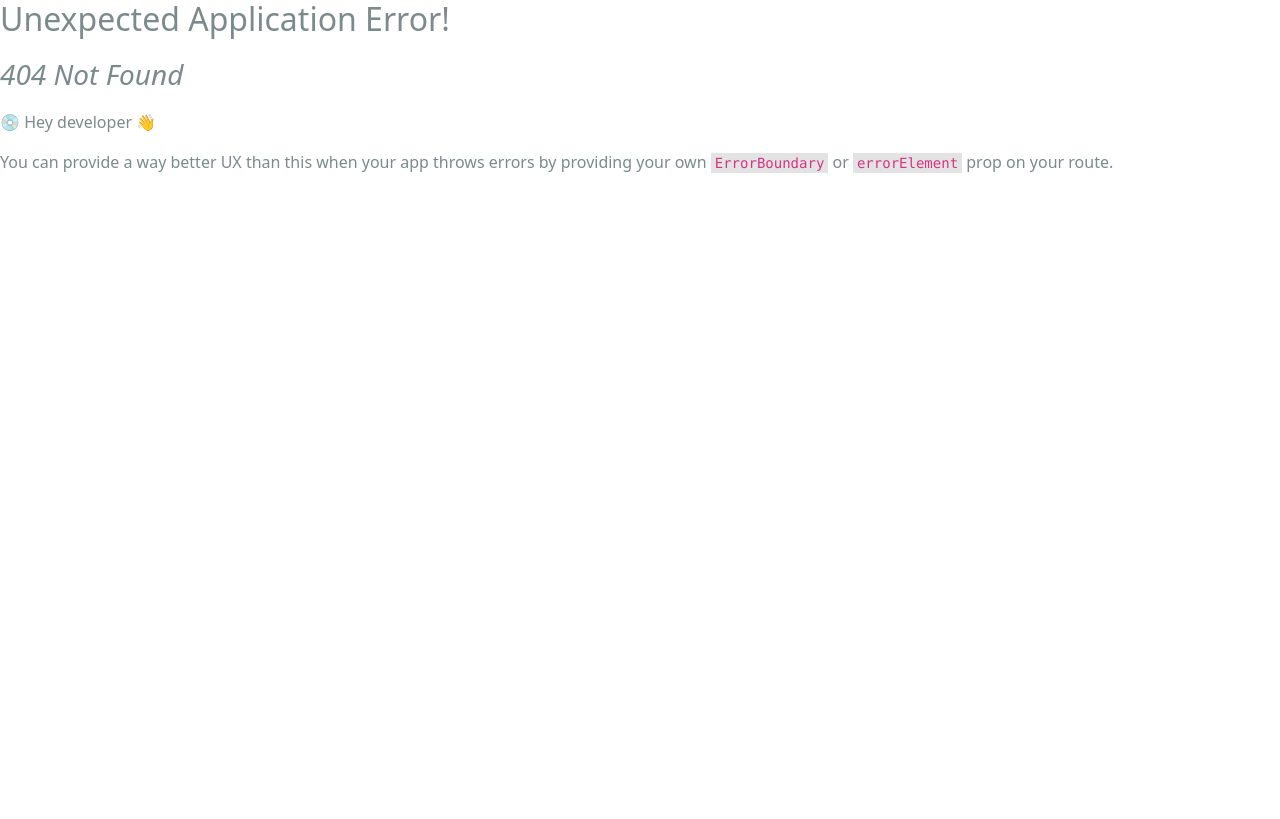
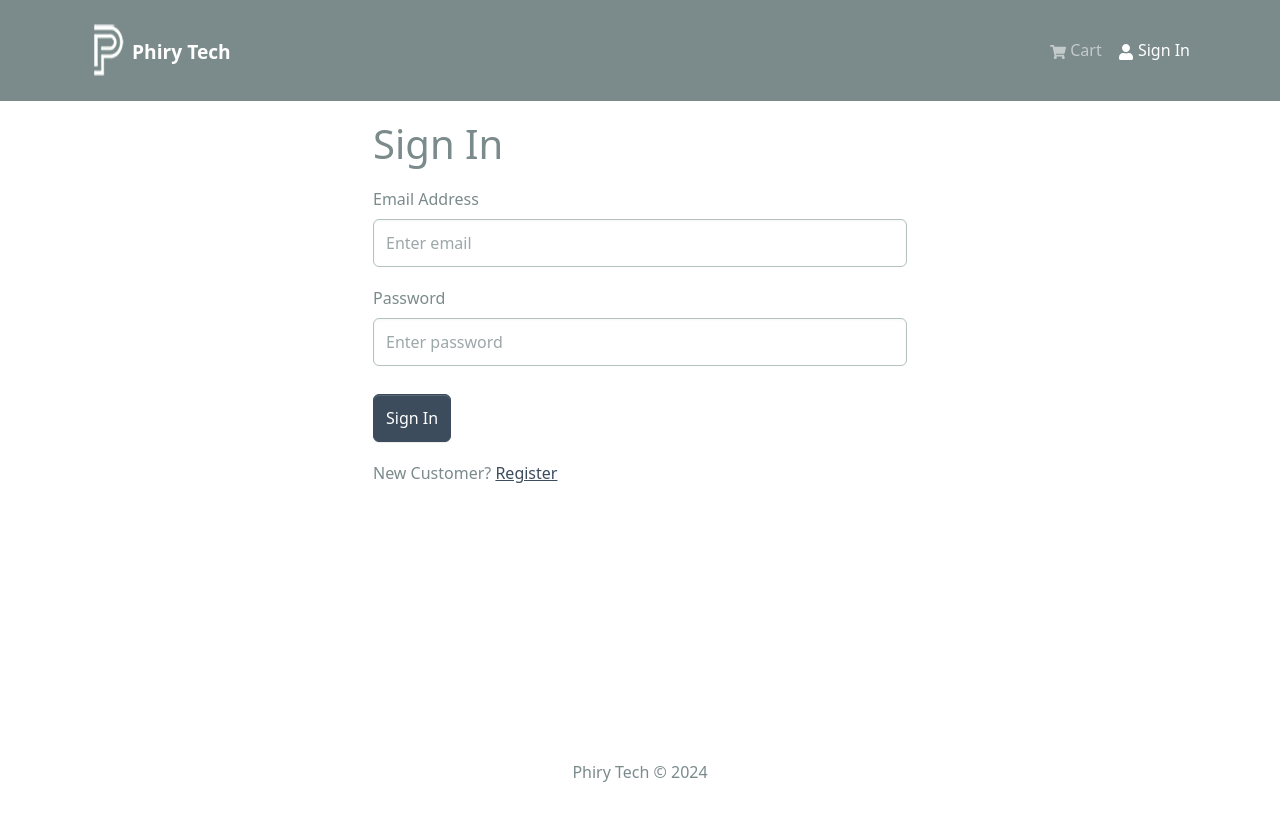
Before and after one commit to yobutembo/phiry-tech, a React (Vite) app in the folder frontend/: page /login in a window 1280 px wide. Before the commit this address had no page. Built offline with nearby package versions, Linux system fonts and the light colour scheme.

Commit message:
Add login screen

```diff
--- /dev/null
+++ b/frontend/src/components/FormContainer.jsx
@@ -0,0 +1,15 @@
+import { Container, Row, Col } from "react-bootstrap";
+
+const FormContainer = ({ children }) => {
+  return (
+    <Container>
+      <Row className="justify-content-md-center">
+        <Col xs={12} md={6}>
+          {children}
+        </Col>
+      </Row>
+    </Container>
+  );
+};
+
+export default FormContainer;
--- a/frontend/src/main.jsx
+++ b/frontend/src/main.jsx
@@ -15,6 +15,7 @@
 import HomeScreen from "./screens/HomeScreen.jsx";
 import ProductScreen from "./screens/ProductScreen.jsx";
 import CartScreen from "./screens/CartScreen.jsx";
+import LoginScreen from "./screens/LoginScreen.jsx";
 
 const router = createBrowserRouter(
   createRoutesFromElements(
@@ -22,6 +23,7 @@
       <Route index={true} path="/" element={<HomeScreen />} />
       <Route path="product/:id" element={<ProductScreen />} />
       <Route path="/cart" element={<CartScreen />} />
+      <Route path="/login" element={<LoginScreen />} />
     </Route>
   )
 );
--- /dev/null
+++ b/frontend/src/screens/LoginScreen.jsx
@@ -0,0 +1,54 @@
+import { useState } from "react";
+import { Link } from "react-router-dom";
+import { Form, Button, Row, Col } from "react-bootstrap";
+import FormContainer from "../components/FormContainer";
+
+import React from "react";
+
+const LoginScreen = () => {
+  const [email, setEmail] = useState("");
+  const [password, setPassword] = useState("");
+
+  const submitHandler = (e) => {
+    e.preventDefault();
+    console.log("submit");
+  };
+  return (
+    <FormContainer>
+      <h1>Sign In</h1>
+
+      <Form onSubmit={submitHandler}>
+        <Form.Group className="my-3 " contorlid="email">
+          <Form.Label>Email Address</Form.Label>
+          <Form.Control
+            type="email"
+            placeholder="Enter email"
+            value={email}
+            onChange={(e) => setEmail(e.target.value)}
+          ></Form.Control>
+        </Form.Group>
+        <Form.Group className="my-3 " contorlid="password">
+          <Form.Label>Password</Form.Label>
+          <Form.Control
+            type="password"
+            placeholder="Enter password"
+            value={password}
+            onChange={(e) => setPassword(e.target.value)}
+          ></Form.Control>
+        </Form.Group>
+
+        <Button type="submit" variant="primary" className="mt-2">
+          Sign In
+        </Button>
+      </Form>
+
+      <Row className="py-3">
+        <Col>
+          New Customer? <Link to="/register">Register</Link>
+        </Col>
+      </Row>
+    </FormContainer>
+  );
+};
+
+export default LoginScreen;
```
